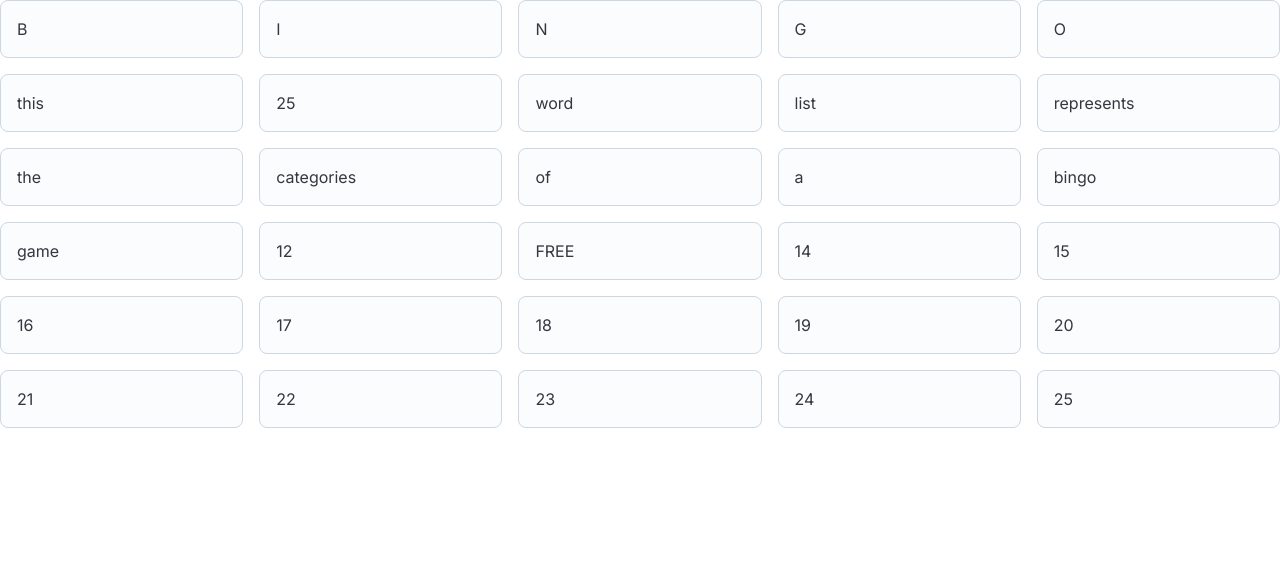
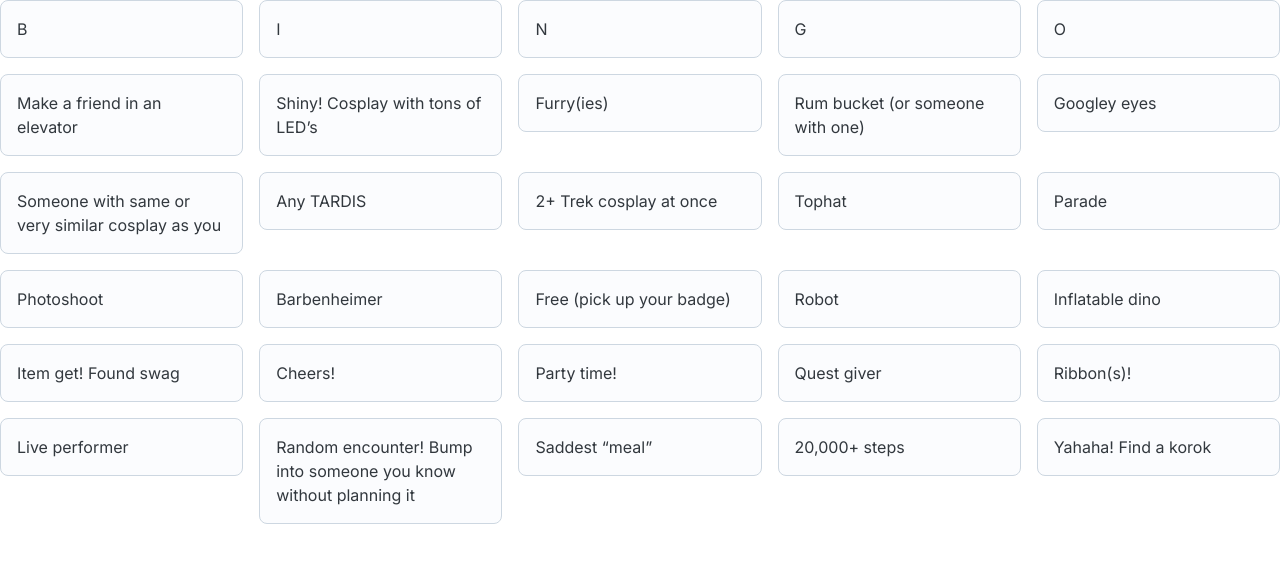
Before and after one commit to Kyle-Doud/bingotron-3000, a React (Create React App) app: page / in a window 1280 px wide. Shown: the top 562 px of the page. Built offline with nearby package versions, Linux system fonts and the light colour scheme.

Commit message:
fake data and WIP modal

```diff
--- a/src/Components/Home.jsx
+++ b/src/Components/Home.jsx
@@ -7,18 +7,27 @@ import Typography from '@mui/joy/Typography';
 import Modal from '@mui/joy/Modal';
 import ModalDialog from '@mui/joy/Modal';
 import ModalClose from '@mui/joy/Modal';
+import Sheet from '@mui/joy/Sheet';
+import Button from '@mui/joy/Button';
+import FormControl from '@mui/joy/FormControl';
+import FormLabel from '@mui/joy/FormLabel';
+import Input from '@mui/joy/Input';
+import DialogTitle from '@mui/joy/DialogTitle';
+import DialogContent from '@mui/joy/DialogContent';
+import Stack from '@mui/joy/Stack';
+import spaces from "../Constants/spaces.json";
 
 
 const bingo = 'BINGO'.split('');
-const categories = 'this 25 word list represents the categories of a bingo game 12 FREE 14 15 16 17 18 19 20 21 22 23 24 25'.split(' ');
+const categories = spaces.spaces;
 const fullGridText = bingo.concat(categories);
 export default function Home() {
   const [open, setOpen] = React.useState(false);
   return (
-    <div>
+    <>
       <Grid container spacing={2}>
-        {fullGridText.map(text => {
-          return (<Grid xs={2.4}>
+        {fullGridText.map((text, index) => {
+          return (<Grid xs={2.4} key={text + index}>
             <Item>
               <Card variant="outlined" onClick={() => setOpen(true)}>
                 <CardContent>
@@ -33,9 +42,28 @@ export default function Home() {
         open={open}
         onClose={() => setOpen(false)}>
         <ModalDialog>
-          <ModalClose />
-          <Typography>Modal title</Typography>
+        <h1>some text</h1>
+          {/* <DialogTitle>Create new project</DialogTitle>
+          <DialogContent>Fill in the information of the project.</DialogContent> */}
+          {/* <form
+            onSubmit={(event) => {
+              event.preventDefault();
+              setOpen(false);
+            }}
+          >
+            <Stack spacing={2}>
+              <FormControl>
+                <FormLabel>Name</FormLabel>
+                <Input autoFocus required />
+              </FormControl>
+              <FormControl>
+                <FormLabel>Description</FormLabel>
+                <Input required />
+              </FormControl>
+              <Button type="submit">Submit</Button>
+            </Stack>
+          </form> */}
         </ModalDialog>
       </Modal>
-    </div>)
+    </>)
 }
--- /dev/null
+++ b/src/Constants/spaces.json
@@ -0,0 +1,29 @@
+{
+    "spaces": [
+        "Make a friend in an elevator",
+        "Shiny! Cosplay with tons of LED’s",
+        "Furry(ies) ",
+        "Rum bucket (or someone with one) ",
+        "Googley eyes",
+        "Someone with same or very similar cosplay as you",
+        "Any TARDIS",
+        "2+ Trek cosplay at once",
+        "Tophat",
+        "Parade",
+        "Photoshoot",
+        "Barbenheimer",
+        "Free (pick up your badge)",
+        "Robot",
+        "Inflatable dino",
+        "Item get! Found swag",
+        "Cheers!",
+        "Party time!",
+        "Quest giver",
+        "Ribbon(s)!",
+        "Live performer",
+        "Random encounter! Bump into someone you know without planning it",
+        "Saddest “meal”",
+        "20,000+ steps",
+        "Yahaha! Find a korok"
+    ]
+}
```
